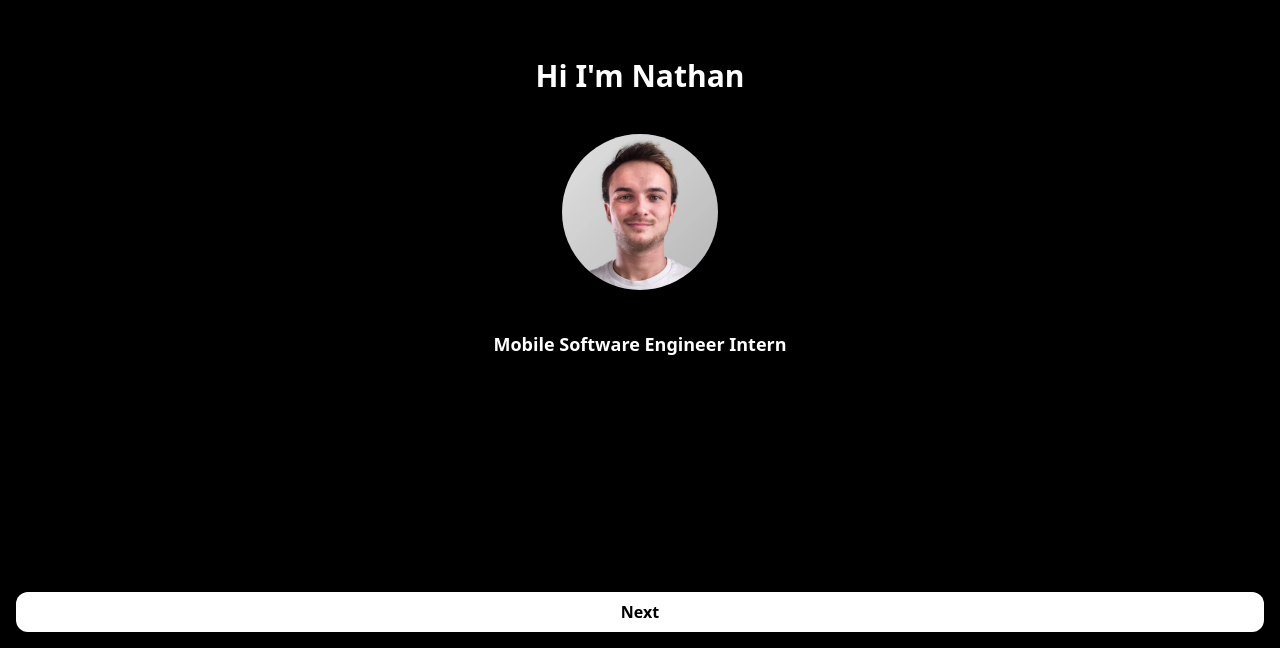
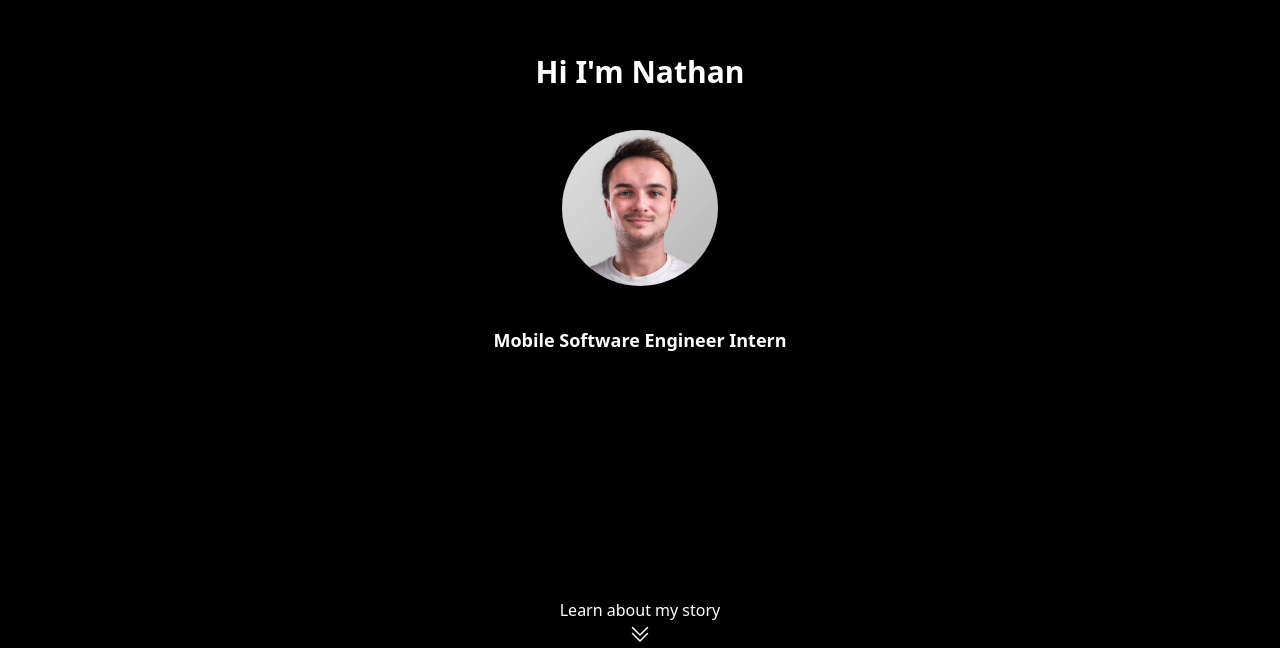
Before and after one commit to NathanDjianMartin/nathan-cv, a Next.js app: page / in a window 1280 px wide. Shown: the part 152-800 px from the top of the page. Built offline with nearby package versions, Linux system fonts and the light colour scheme.

Commit message:
feat: extract landing elements into separate component

```diff
--- a/package.json
+++ b/package.json
@@ -9,6 +9,7 @@
     "lint": "next lint"
   },
   "dependencies": {
+    "@heroicons/react": "^2.0.17",
     "@types/node": "18.15.11",
     "@types/react": "18.0.34",
     "@types/react-dom": "18.0.11",
--- /dev/null
+++ b/src/components/LandingFragment.tsx
@@ -0,0 +1,28 @@
+import Avatar from '@/components/Avatar'
+import { ChevronDoubleDownIcon } from '@heroicons/react/24/outline'
+import React from 'react'
+
+export default function LandingFragment() {
+  return (
+    <div className="flex flex-col h-screen">
+      <div className="flex flex-col flex-1 justify-center items-center">
+        <h1 className="animate-[fadeIn_1s_ease] mb-10 text-white text-3xl font-extrabold">
+          Hi I&apos;m Nathan
+        </h1>
+        <Avatar
+          className="opacity-0 animate-[fadeIn_1s_ease_0.5s_forwards] mb-10"
+          src="/nathan.webp"
+          alt="nathan"
+          size={156}
+        />
+        <h2 className="opacity-0 animate-[fadeIn_1s_ease_1s_forwards] mb-10 text-white text-lg font-semibold">
+          Mobile Software Engineer Intern
+        </h2>
+      </div>
+      <div className="animate-bounce flex flex-col justify-center items-center">
+        <h3 className="text-white text-base">Learn about my story</h3>
+        <ChevronDoubleDownIcon className="text-white" width={24} height={24} />
+      </div>
+    </div>
+  )
+}
--- a/src/pages/index.tsx
+++ b/src/pages/index.tsx
@@ -1,32 +1,12 @@
 import { Inter } from 'next/font/google'
-import Button from '@/components/Button'
-import Avatar from '@/components/Avatar'
+import LandingFragment from '@/components/LandingFragment'
 
 const inter = Inter({ subsets: ['latin'] })
 
 export default function Home() {
   return (
-    <div className="p-4 flex flex-col">
-      <div className="flex flex-col flex-1 justify-center items-center">
-        <h1 className="animate-[fadeIn_1s_ease] mb-10 text-white text-3xl font-extrabold">
-          Hi I&apos;m Nathan
-        </h1>
-        <Avatar
-          className="opacity-0 animate-[fadeIn_1s_ease_0.5s_forwards] mb-10"
-          src="/nathan.webp"
-          alt="nathan"
-          size={156}
-        />
-        <h2 className="opacity-0 animate-[fadeIn_1s_ease_1s_forwards] mb-10 text-white text-lg font-semibold">
-          Mobile Software Engineer Intern
-        </h2>
-      </div>
-      <Button
-        className="opacity-0 animate-[fadeIn_1s_ease_2s_1_forwards]"
-        onClick={() => {}}
-      >
-        Next
-      </Button>
+    <div>
+      <LandingFragment />
     </div>
   )
 }
```
Also changed, not shown: 1 other file (tests, documents, lock files or other folders).
